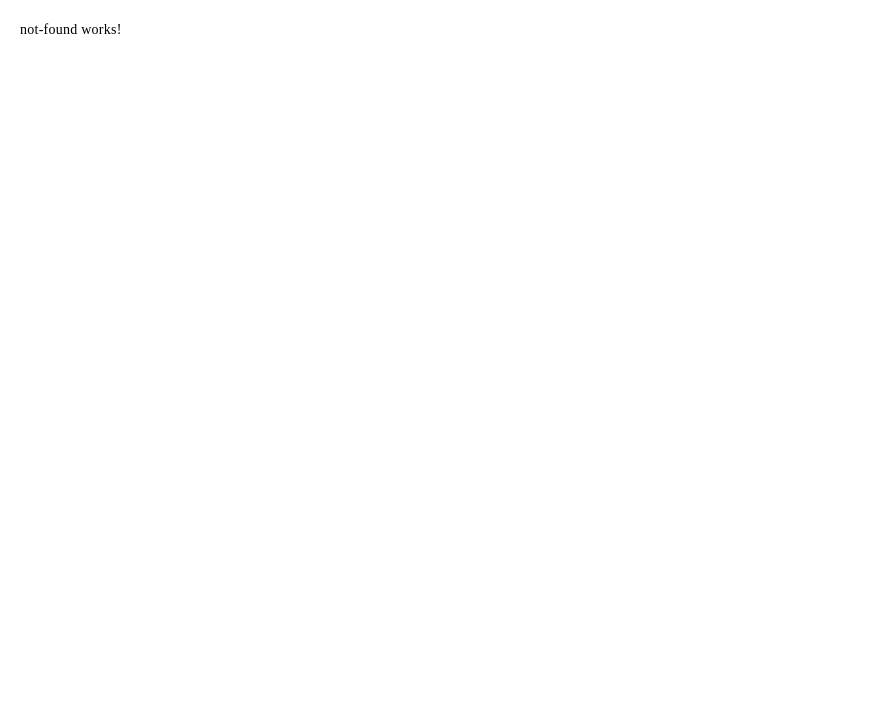
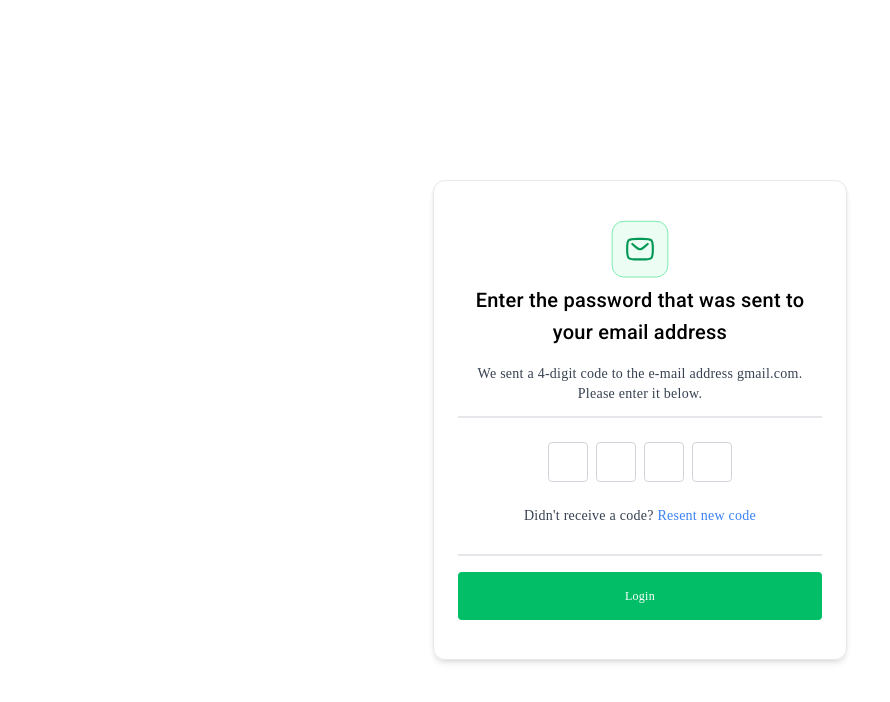
Before and after one commit to asrorqayumov/rateidea, an Angular app: page /verify-email in a window 1280 px wide. Before the commit this address led to /not-found. Shown: the top 702 px of the page, without its empty margins (0-890 px from the left). Built offline with nearby package versions, Linux system fonts and the light colour scheme.

Commit message:
Added verify email component

```diff
--- a/src/app/app.routes.ts
+++ b/src/app/app.routes.ts
@@ -13,6 +13,10 @@ export const routes: Routes = [
   {
     path: 'login',
     loadComponent: () => import('./core/auth/components/login/login.component'),
+  },
+  {
+    path: 'verify-email',
+    loadComponent: () => import('./core/auth/components/verify-email/verify-email.component'),
   },
   {
     path: 'home',
--- a/src/app/core/auth/components/sign-up/sign-up.component.ts
+++ b/src/app/core/auth/components/sign-up/sign-up.component.ts
@@ -60,8 +60,14 @@ export default class SignUpComponent implements OnInit {
       newValue.dateOfBirth = this.datePipe.transform(this.form.value.dateOfBirth, 'YYYY-MM-dd');
       console.log(newValue);
 
-      this.authService.signup(this.form.value).subscribe((res) => {
-        console.log(res);
+
+      this.authService.signup(this.form.value).subscribe({
+        next: (res) => {
+          console.log('Response:', res);
+        },
+        error: (error) => {
+          console.error('Error:', error);
+        }
       });
     }
   }
--- /dev/null
+++ b/src/app/core/auth/components/verify-email/verify-email.component.html
@@ -0,0 +1,35 @@
+<div class="flex justify-center items-center h-screen">
+    <div class="w-1/3 h-3/5 bg-lightblue p-6 rounded-xl shadow-md flex flex-col justify-center border border-gray-200">
+        <div class="flex justify-center mb-1">
+            <svg width="60" height="60" viewBox="0 0 70 70" fill="none" xmlns="http://www.w3.org/2000/svg">
+                <g filter="url(#filter0_d_125_4251)">
+                    <rect x="2" y="1" width="66" height="66" rx="14" fill="#ECFDF3"/>
+                    <rect x="2.5" y="1.5" width="65" height="65" rx="13.5" stroke="#6CE9A6"/>
+                    <path d="M20 34C20 28.3431 20 25.5147 21.7574 23.7574C23.5147 22 26.3431 22 32 22H38C43.6569 22 46.4853 22 48.2426 23.7574C50 25.5147 50 28.3431 50 34C50 39.6569 50 42.4853 48.2426 44.2426C46.4853 46 43.6569 46 38 46H32C26.3431 46 23.5147 46 21.7574 44.2426C20 42.4853 20 39.6569 20 34Z" stroke="#039855" stroke-width="2.5"/>
+                    <path d="M26 28L29.2383 30.6986C31.9933 32.9944 33.3708 34.1423 35 34.1423C36.6292 34.1423 38.0067 32.9944 40.7617 30.6986L44 28" stroke="#039855" stroke-width="2.5" stroke-linecap="round"/>
+                </g>
+            </svg>
+        </div>
+
+        <h2 class="text font-semibold text-center">Enter the password that was sent to your email address</h2>
+
+        <p class="text-center text-gray-700 text-sm">We sent a 4-digit code to the e-mail address gmail.com. <br>Please enter it below.</p>
+
+        <hr class="mb-6 border-t-2">
+
+        <div class="flex justify-center space-x-2 mb-6">
+            <input type="text" maxlength="1" class="w-10 h-10 text-center border border-gray-300 rounded text-xs" />
+            <input type="text" maxlength="1" class="w-10 h-10 text-center border border-gray-300 rounded text-xs" />
+            <input type="text" maxlength="1" class="w-10 h-10 text-center border border-gray-300 rounded text-xs" />
+            <input type="text" maxlength="1" class="w-10 h-10 text-center border border-gray-300 rounded text-xs" />
+        </div>
+
+        <p class="text-center text-gray-700 text-xm">Didn't receive a code? <a href="#" class="text-blue-500">Resent new code</a></p>
+
+        <hr class="my-4 border-t-2">
+
+        <div class="text-center">
+            <button class="bg-[#02BF67] w-full h-12 text-white px-4 py-2 rounded hover:bg-green-600 text-xs">Login</button>
+        </div>
+    </div>
+</div>
--- /dev/null
+++ b/src/app/core/auth/components/verify-email/verify-email.component.ts
@@ -0,0 +1,17 @@
+import { Component, OnChanges, SimpleChanges } from '@angular/core';
+import { NavbarComponent } from "@core/components/navbar/navbar.component";
+
+@Component({
+  selector: 'app-verify-email',
+  standalone: true,
+  imports: [NavbarComponent],
+  templateUrl: './verify-email.component.html',
+  styles: ``
+})
+export default class VerifyEmailComponent implements OnChanges{
+
+  ngOnChanges(changes: SimpleChanges): void {
+    throw new Error('Method not implemented.');
+  }
+
+}
--- a/src/app/core/auth/services/auth.service.ts
+++ b/src/app/core/auth/services/auth.service.ts
@@ -10,19 +10,14 @@ export class AuthService {
   http$ = inject(HttpClient);
 
   signup(value: SignUpFormValue): Observable<IResponse<string>> {
-    const headers = new HttpHeaders({
-      'Content-Type': 'application/x-www-form-urlencoded'
-    });
+    const formData = new FormData();
+    formData.append('lastName', value.lastName);
+    formData.append('firstName', value.firstName);
+    formData.append('userName', value.userName);
+    formData.append('email', value.email);
+    formData.append('password', value.password);
+    formData.append('confirmPassword', value.confirmPassword);
 
-    const body = new HttpParams()
-      .set('lastName', value.lastName)
-      .set('firstName', value.firstName)
-      .set('userName', value.userName)
-      .set('email', value.email)
-      .set('email', value.dateOfBirth.toString())
-      .set('password', value.password)
-      .set('confirmPassword', value.confirmPassword);
-
-    return this.http$.post<IResponse<string>>(environment.api + 'auth/sign-up', body.toString(), { headers });
+    return this.http$.post<IResponse<string>>(environment.api + 'auth/sign-up', formData);
   }
 }
```
Also changed, not shown: src/app/core/auth/components/sign-up/sign-up.component.html (line endings or trailing spaces).
